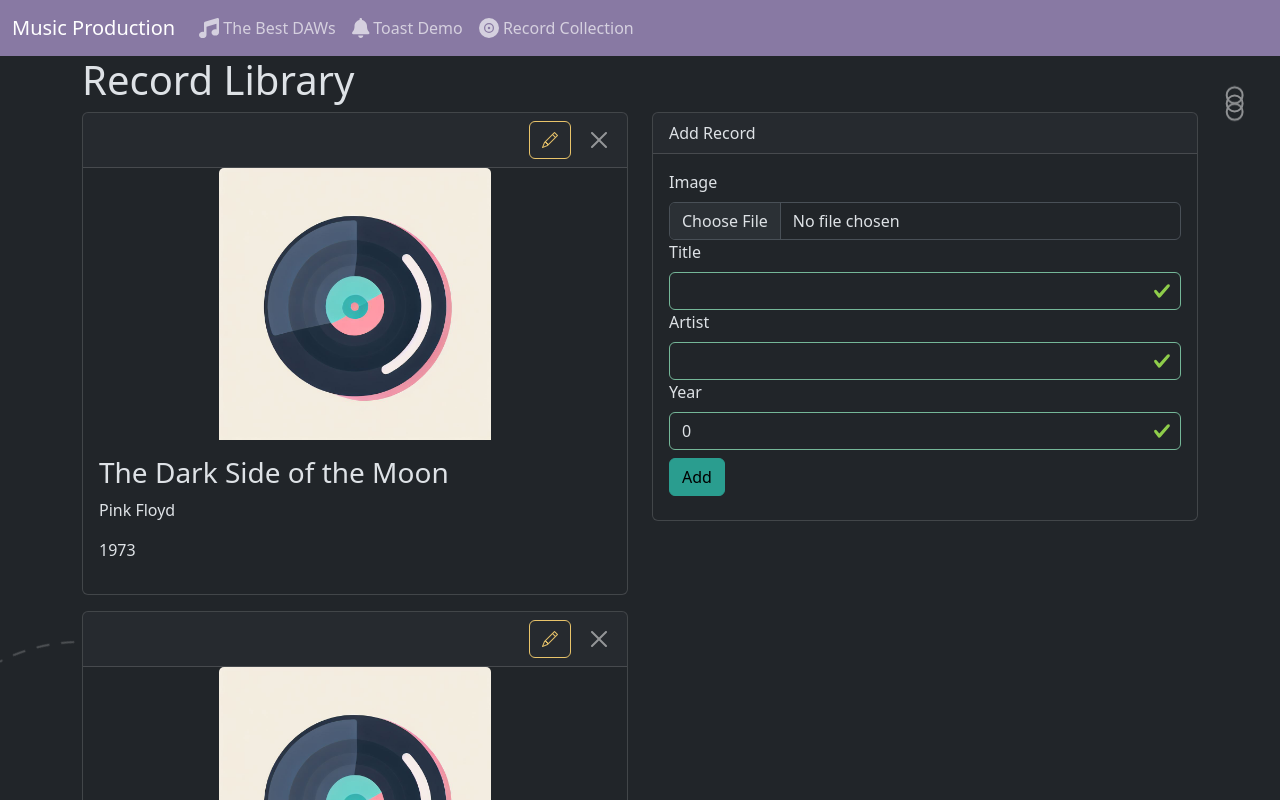
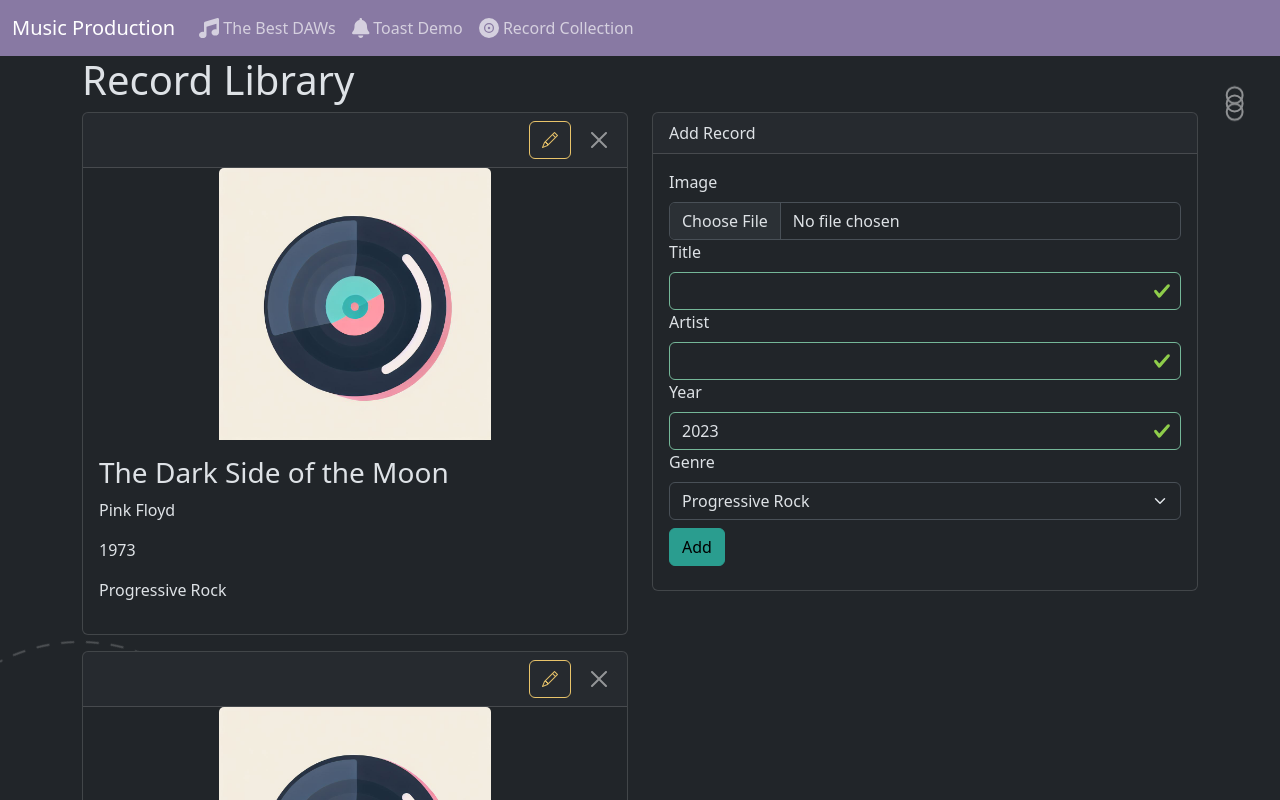
Before and after one commit to mickelson-classroom/hobby-manager-Cwighty, a React (Vite) app: page /records in a window 1280 px wide. Shown: the top 800 px of the page. Built offline with nearby package versions, Linux system fonts and the light colour scheme.

Commit message:
added select control/ genre select

```diff
--- a/src/components/OptionInput.tsx
+++ b/src/components/inputs/OptionInput.tsx
@@ -1,6 +1,6 @@
 import React, { FC, useEffect } from "react";
 
-interface Option {
+export interface Option {
   label: string;
   value: string;
 }
--- a/src/features/records/recordSlice.ts
+++ b/src/features/records/recordSlice.ts
@@ -1,5 +1,6 @@
 import { PayloadAction, createSlice } from "@reduxjs/toolkit";
 import { MusicRecord } from "../../@types/musicRecord";
+import { Option } from "../../components/inputs/OptionInput";
 
 interface RecordState {
   records: MusicRecord[];
@@ -12,39 +13,63 @@
       title: "The Dark Side of the Moon",
       artist: "Pink Floyd",
       year: 1973,
+      genre: "Progressive Rock",
     },
     {
       id: 2,
       title: "The Wall",
       artist: "Pink Floyd",
       year: 1979,
+      genre: "Progressive Rock",
     },
     {
       id: 3,
       title: "Wish You Were Here",
       artist: "Pink Floyd",
       year: 1975,
+      genre: "Progressive Rock",
     },
     {
       id: 4,
       title: "Abbey Road",
       artist: "The Beatles",
       year: 1969,
+      genre: "Rock",
     },
     {
       id: 5,
       title: "Revolver",
       artist: "The Beatles",
       year: 1966,
+      genre: "Rock",
     },
   ],
 };
+
+export const genreOptions: Option[] = [
+  { value: "Progressive Rock", label: "Progressive Rock" },
+  { value: "Rock", label: "Rock" },
+  { value: "Jazz", label: "Jazz" },
+  { value: "Blues", label: "Blues" },
+  { value: "Classical", label: "Classical" },
+  { value: "Country", label: "Country" },
+  { value: "Electronic", label: "Electronic" },
+  { value: "Folk", label: "Folk" },
+  { value: "Hip Hop", label: "Hip Hop" },
+  { value: "Pop", label: "Pop" },
+  { value: "R&B", label: "R&B" },
+  { value: "Soul", label: "Soul" },
+  { value: "Reggae", label: "Reggae" },
+  { value: "World", label: "World" },
+];
 
 export const recordSlice = createSlice({
   name: "recordStore",
   initialState,
   reducers: {
     addRecord: (state, action: PayloadAction<MusicRecord>) => {
+      const maxId = Math.max(...state.records.map((record) => record.id));
+      action.payload.id = maxId + 1;
       state.records.push(action.payload);
     },
     removeRecord: (state, action: PayloadAction<MusicRecord>) => {
--- a/src/routes/daws/DawsList.tsx
+++ b/src/routes/daws/DawsList.tsx
@@ -1,6 +1,6 @@
 import { Link } from "react-router-dom";
 import { useContext, useEffect, useState } from "react";
-import { TextInput, useTextInput } from "../../components/TextInput";
+import { TextInput, useTextInput } from "../../components/inputs/TextInput";
 import { Daw, DawContextType } from "../../@types/daw";
 import { DawContext } from "../../context/dawContext";
 import { DawValidationRules } from "./DawValidationRules";
@@ -93,7 +93,7 @@
         ))}
       </ul>
 
-      <div className="border rounded my-3 p-3">
+      <div className="border rounded my-3 p-3 bg-dark">
         <h3 className="my-3">Add a DAW</h3>
         <form className="input-form" onSubmit={(e) => handleSave(e, formData)}>
           <div className="mb-3">
--- a/src/routes/records/RecordItem.tsx
+++ b/src/routes/records/RecordItem.tsx
@@ -1,9 +1,13 @@
 import { useState } from "react";
 import { MusicRecord, RecordContextType } from "../../@types/musicRecord";
-import { TextInput, useTextInput } from "../../components/TextInput";
+import { TextInput, useTextInput } from "../../components/inputs/TextInput";
 import { useAppDispatch } from "../../app/hooks";
-import { updateRecord } from "../../features/records/recordSlice";
-import { ImageInput } from "../../components/ImageInput";
+import { genreOptions, updateRecord } from "../../features/records/recordSlice";
+import { ImageInput } from "../../components/inputs/ImageInput";
+import {
+  OptionInput,
+  useOptionInput,
+} from "../../components/inputs/OptionInput";
 
 export const RecordItem = ({
   record,
@@ -34,6 +38,19 @@
         artist: value,
       });
     },
+  });
+
+  const genreOptionControl = useOptionInput({
+    initialLabel: "Genre",
+    initialOptions: genreOptions,
+    initialValue: record.genre,
+    onChange: (value: string) => {
+      setEditedRecord({
+        ...editedRecord,
+        genre: value,
+      });
+    },
+    initialType: "select",
   });
 
   const yearTextControl = useTextInput({
@@ -84,6 +101,7 @@
             <TextInput control={titleTextControl} label={"Title"} />
             <TextInput control={artistTextControl} label={"Artist"} />
             <TextInput control={yearTextControl} label={"Year"} />
+            <OptionInput control={genreOptionControl} />
           </div>
         </div>
       ) : (
@@ -101,6 +119,7 @@
             <h3>{record.title}</h3>
             <p>{record.artist}</p>
             <p>{record.year}</p>
+            <p>{record.genre}</p>
           </div>
         </>
       )}
--- a/src/routes/records/RecordLibrary.tsx
+++ b/src/routes/records/RecordLibrary.tsx
@@ -1,10 +1,18 @@
 import { useState } from "react";
 import { MusicRecord, RecordContextType } from "../../@types/musicRecord";
 import { RecordItem } from "./RecordItem";
-import { TextInput, useTextInput } from "../../components/TextInput";
+import { TextInput, useTextInput } from "../../components/inputs/TextInput";
 import { useAppDispatch, useAppSelector } from "../../app/hooks";
-import { addRecord, removeRecord } from "../../features/records/recordSlice";
-import { ImageInput } from "../../components/ImageInput";
+import {
+  addRecord,
+  genreOptions,
+  removeRecord,
+} from "../../features/records/recordSlice";
+import { ImageInput } from "../../components/inputs/ImageInput";
+import {
+  OptionInput,
+  useOptionInput,
+} from "../../components/inputs/OptionInput";
 
 export const RecordLibrary = () => {
   const records = useAppSelector((state) => state.recordStore.records);
@@ -14,8 +22,8 @@
     id: 0,
     title: "",
     artist: "",
-    genre: "",
-    year: 0,
+    genre: genreOptions[0].value,
+    year: 2023,
     image: null,
   };
 
@@ -52,6 +60,19 @@
     },
   });
 
+  const genreOptionControl = useOptionInput({
+    initialLabel: "Genre",
+    initialOptions: genreOptions,
+    initialValue: newRecord.genre,
+    onChange: (value: string) => {
+      setNewRecord({
+        ...newRecord,
+        genre: value,
+      });
+    },
+    initialType: "select",
+  });
+
   const handleBase64Set = (base64: string | null) => {
     setNewRecord({
       ...newRecord,
@@ -86,6 +107,7 @@
               <TextInput label="Title" control={titleTextControl} />
               <TextInput label="Artist" control={artistTextControl} />
               <TextInput label="Year" control={yearTextControl} />
+              <OptionInput control={genreOptionControl} />
               <button
                 className="btn btn-primary my-2"
                 onClick={() => {
@@ -93,7 +115,8 @@
                   setNewRecord(defaultRecord);
                   titleTextControl.clear();
                   artistTextControl.clear();
-                  yearTextControl.clear();
+                  yearTextControl.setValue(defaultRecord.year.toString());
+                  genreOptionControl.setValue(defaultRecord.genre);
                 }}
               >
                 Add
```
Also changed, not shown: src/@types/musicRecord.d.ts (+0 -13 lines), src/assets/test_upload.jpg (added), src/components/inputs/ImageInput.tsx (renamed from src/components/ImageInput.tsx), src/components/inputs/NumberInput.tsx (renamed from src/components/NumberInput.tsx), src/components/inputs/TextInput.tsx (renamed from src/components/TextInput.tsx).
